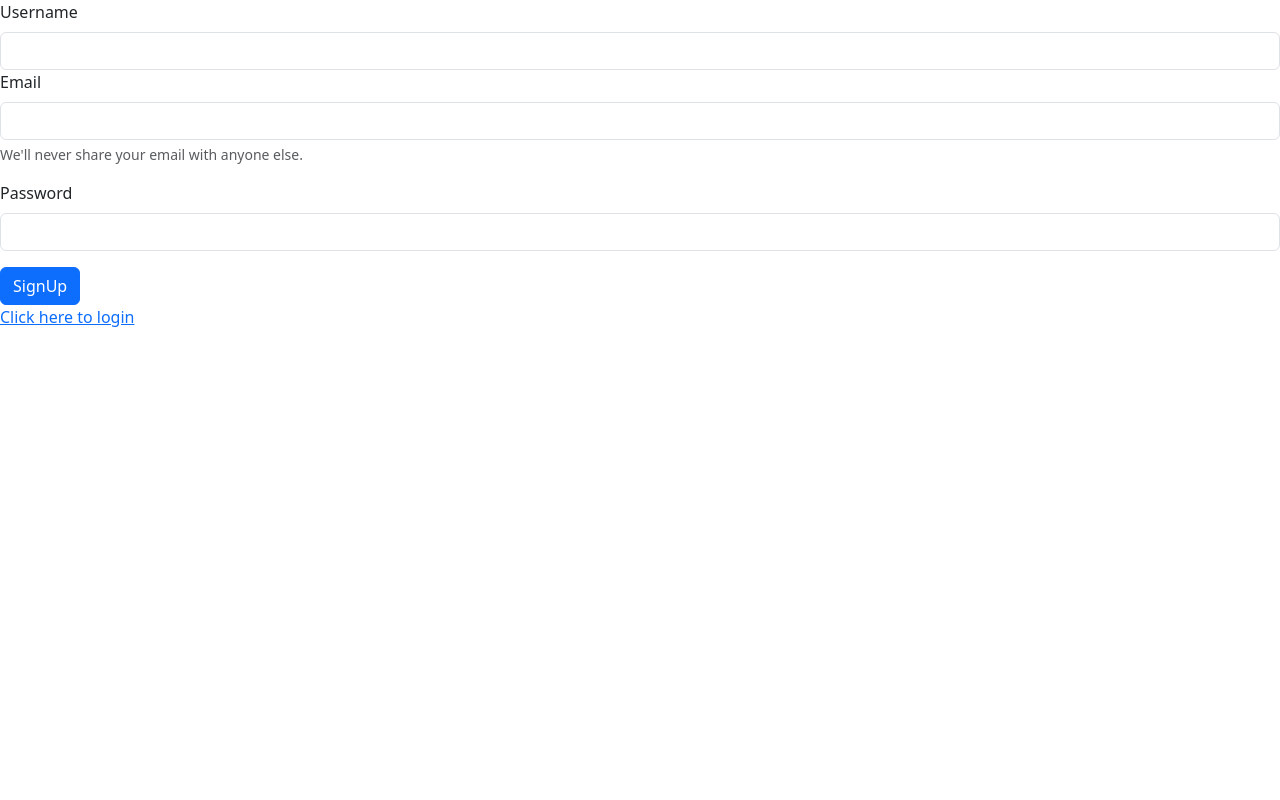
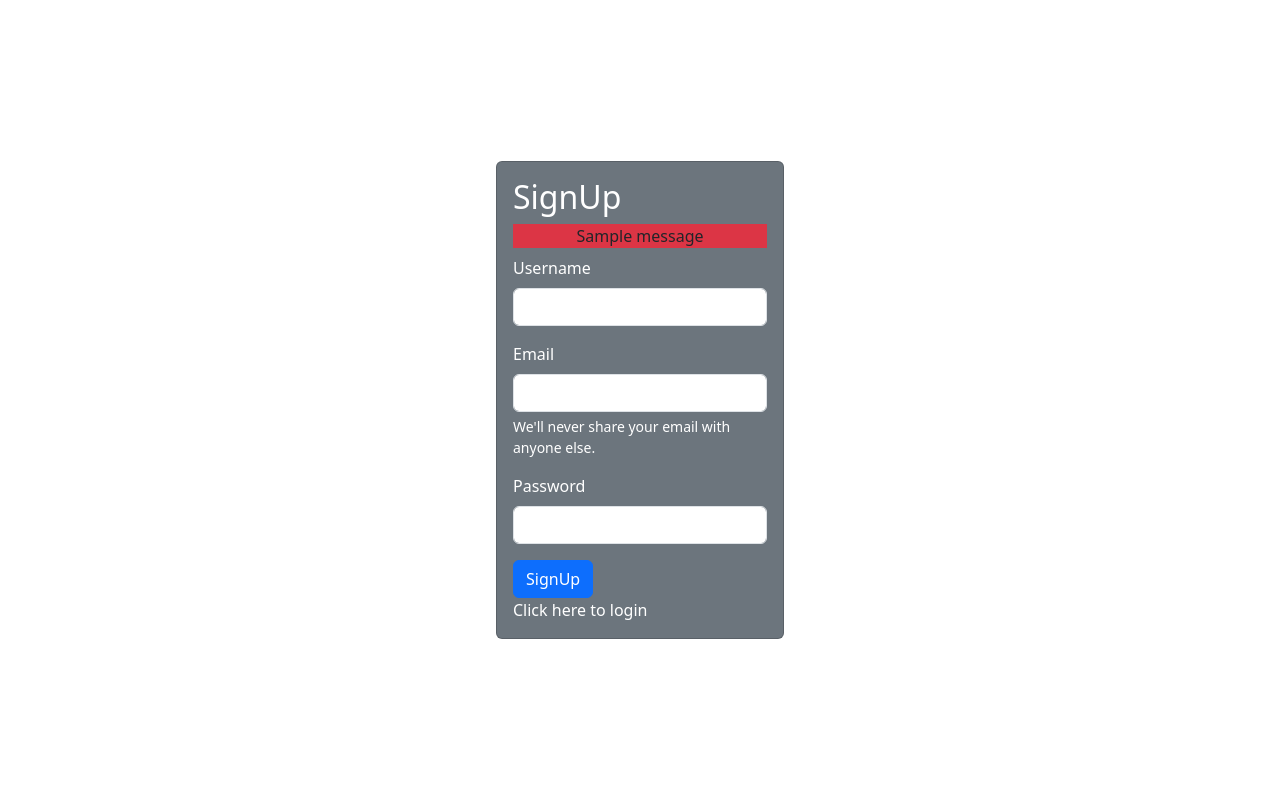
Before and after one commit to AromalDileep/Admin_Panel, a Django app: page /signup/ in a window 1280 px wide. Run offline with Django 5.2, Linux system fonts and the light colour scheme; tables that the repository leaves empty hold one stand-in row (values such as "Sample post"); one stand-in notice (Sample message) is shown.

Commit message:
Friday moring

```diff
--- a/Admin_App/views.py
+++ b/Admin_App/views.py
@@ -47,16 +47,22 @@ def log_in(request):
     return render(request, 'login.html')
 
 
+
+
 def signup(request):
     if request.method == "POST":
-        username = request.POST['username']
-        email = request.POST['email']
-        password = request.POST['password']
+        username = request.POST.get('username')
+        email = request.POST.get('email')
+        password = request.POST.get('password')
 
-        myuser = User.objects.create_user(username,email,password)
-        myuser.save()
-        return redirect('login')
+        if username and email and password:  # Check if all fields are provided
+            myuser = User.objects.create_user(username, email, password)
+            myuser.save()
+            return redirect('login')
+        else:
+            messages.error(request, "Please fill in all fields")
     return render(request, 'signup.html')
+
 
 def log_out(request):
       if request.method == 'POST':
--- a/templates/signup.html
+++ b/templates/signup.html
@@ -5,27 +5,48 @@
     <meta name="viewport" content="width=device-width, initial-scale=1.0">
     <title>Document</title>
     <link href="https://cdn.jsdelivr.net/npm/bootstrap@5.3.3/dist/css/bootstrap.min.css" rel="stylesheet" integrity="sha384-QWTKZyjpPEjISv5WaRU9OFeRpok6YctnYmDr5pNlyT2bRjXh0JMhjY6hW+ALEwIH" crossorigin="anonymous">
+  <style>
+    body {
+        color: white;
+    }
+</style>
 
 </head>
 <body>
-  <form method = "POST">
-    {% csrf_token %}
-  <div class="mb-3">
-    <label for="username" class="form-label" >Username</label>
-    <input type="" class="form-control" id="username"  name = "username">
 
-   <label for="username" class="form-label" >Email</label>
-    <input type="email" class="form-control" id="email"  name = "email">
-    <div id="emailHelp" class="form-text">We'll never share your email with anyone else.</div>
+<div class="container d-flex justify-content-center align-items-center vh-100">
+  <div class="card bg-secondary" style="width: 18rem;">
+    <div class="card-body">
+      <h2  style="color: white; ">SignUp</h2>
+       <div class="bg-danger text-center">
+                {% if messages %}
+                {% for message in messages %}
+                <p class="m-2">{{ message }}</p>
+                {% endfor %}
+                {% endif %}
+            </div>
+      <form method="POST">
+        {% csrf_token %}
+        <div class="mb-3">
+          <label for="username" class="form-label" style="color: white; ">Username</label>
+          <input type="text" class="form-control" id="username" name="username">
+        </div>
+        <div class="mb-3">
+          <label for="email" class="form-label" style="color: white; ">Email</label>
+          <input type="email" class="form-control" id="email" name="email">
+          <div id="emailHelp" class="form-text" style="color: white; ">We'll never share your email with anyone else.</div>
+        </div>
+        <div class="mb-3">
+          <label for="password" class="form-label" style="color: white; ">Password</label>
+          <input type="password" class="form-control" id="password" name="password">
+        </div>
+        <button type="submit" class="btn btn-primary">SignUp</button>
+      </form>
+      <a href="{% url 'login' %}" style="color: white; text-decoration: none;">Click here to login</a>
+    </div>
   </div>
-  <div class="mb-3">
-    <label for="" class="form-label">Password</label>
-    <input type="password" class="form-control" id="password" name="password">
-  </div>
+</div>
 
-  <button type="submit" class="btn btn-primary">SignUp</button>
-</form>
-    <a href="{% url 'login' %}" >Click here to login</a>
 <script src="https://cdn.jsdelivr.net/npm/bootstrap@5.3.3/dist/js/bootstrap.bundle.min.js" integrity="sha384-YvpcrYf0tY3lHB60NNkmXc5s9fDVZLESaAA55NDzOxhy9GkcIdslK1eN7N6jIeHz" crossorigin="anonymous"></script>
 </body>
 </html>
```
Also changed, not shown: templates/login.html (+18 -18 lines).
